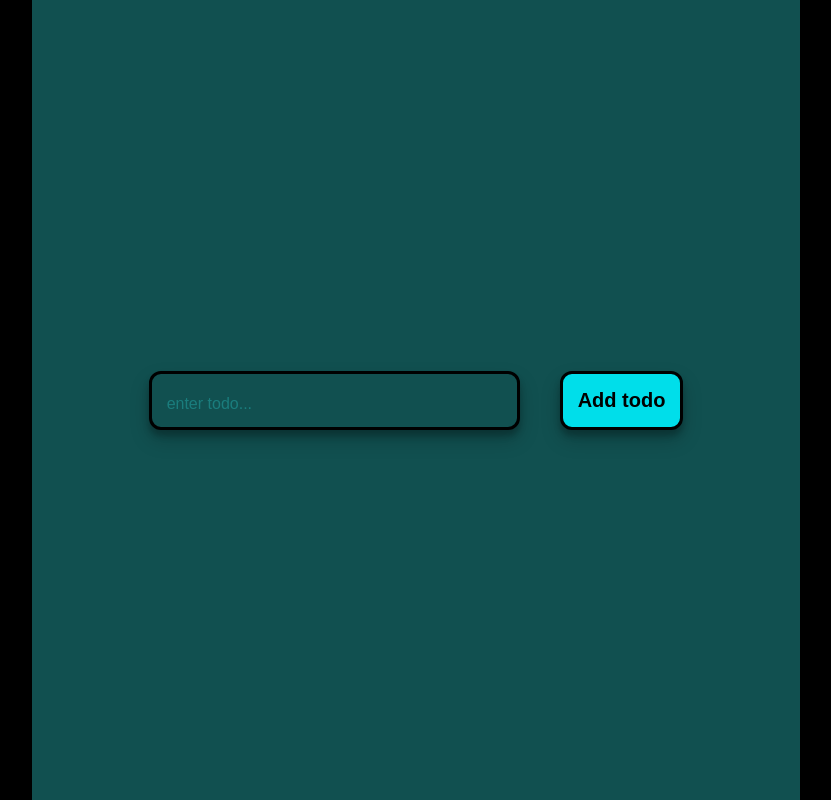
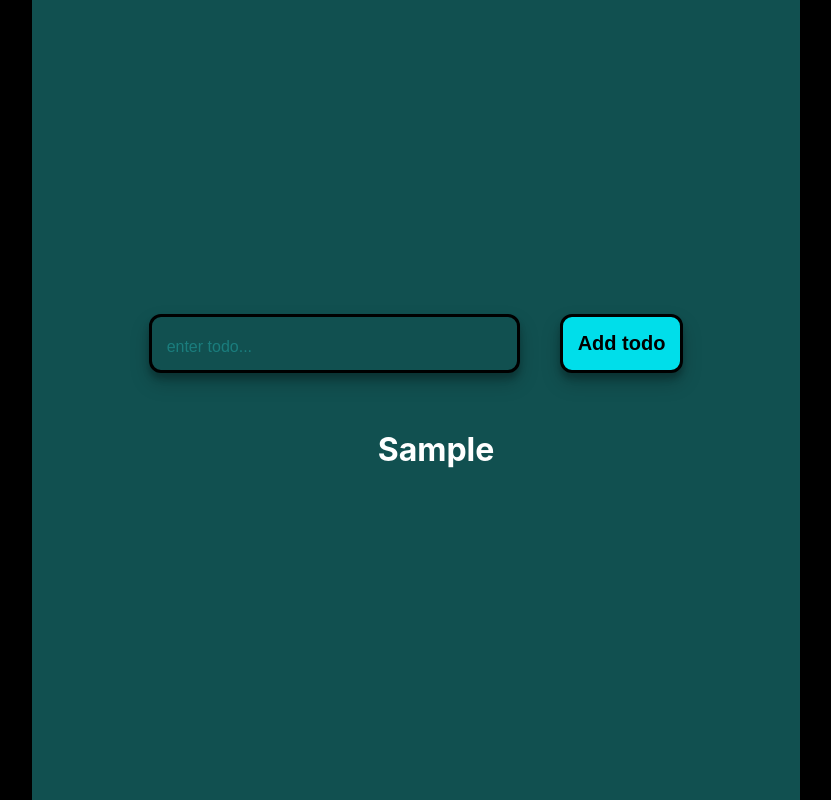
Before and after one commit to Aleksey6453/my-react-new, a React (Create React App) app: page / in a window 1280 px wide. Both pictures are taken after typing "Sample" into the empty fields and a click on the button "Add todo". Shown: the whole page, without its empty margins (224-1055 px from the left). Built offline with nearby package versions, Linux system fonts and the light colour scheme.

Commit message:
new changes in todolist

```diff
--- a/src/App.css
+++ b/src/App.css
@@ -72,6 +72,7 @@
 .formNew {
    background: #115050;
    /* padding: 10px 0px; */
+   flex-flow: column;
    height: 100%;
    min-height: 100vh;
    display: flex;
@@ -126,6 +127,10 @@
   border: 3px solid black;
 }
 
+.listStyleTypeNone {
+  list-style-type: none;
+}
+
 input::-webkit-input-placeholder { color: #1A7D7D; }
 input::-webkit-input-placeholder { font-size: 16px; }
 input::-webkit-input-placeholder { font-weight: normal; }
--- a/src/App.js
+++ b/src/App.js
@@ -30,6 +30,16 @@ class App extends Component {
 
 
  render() {
+
+  let x = this.state.todos.map((event, index) => {
+    return (
+      <li key={index}>
+         <h1>
+            {event}
+        </h1>
+      </li>
+    )
+  } )
     return (
 
       <div className="App">
@@ -40,11 +50,13 @@ class App extends Component {
                 <button className="btnNew" onClick={this.putTodo}>Add todo</button>
             </div>
           </div>
-          <br />
-          {/* { this.state.todos.length === 0 ? <h1>No todos!</h1> : <h1>You have todos!</h1> } */}
+
+      {this.state.todos.length === 0 ? <h1>No todos!</h1> : <ul className="listStyleTypeNone">{x}</ul> }
+
 
 
         </div>
+
 
 
       </div>
```
